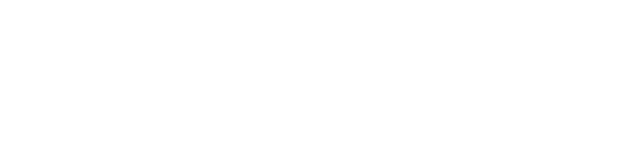
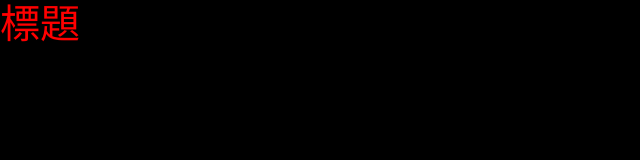
Before and after one commit to JDW-Daniel/GitHubPratice1, a plain HTML site: page index.html in a window 1280 px wide. Shown: the whole page, without its empty margins (0-640 px from the left). Drawn offline with nearby package versions, Linux system fonts and the light colour scheme.

Commit message:
新增標題標籤

```diff
--- a/css/all.css
+++ b/css/all.css
@@ -0,0 +1,6 @@
+body{
+    background-color: black;
+}
+h1{
+   color: red;
+}
--- a/index.html
+++ b/index.html
@@ -16,5 +16,6 @@
     <script src="https://code.jquery.com/jquery-3.3.1.slim.min.js" integrity="sha384-q8i/X+965DzO0rT7abK41JStQIAqVgRVzpbzo5smXKp4YfRvH+8abtTE1Pi6jizo" crossorigin="anonymous"></script>
     <script src="https://cdnjs.cloudflare.com/ajax/libs/popper.js/1.14.7/umd/popper.min.js" integrity="sha384-UO2eT0CpHqdSJQ6hJty5KVphtPhzWj9WO1clHTMGa3JDZwrnQq4sF86dIHNDz0W1" crossorigin="anonymous"></script>
     <script src="https://stackpath.bootstrapcdn.com/bootstrap/4.3.1/js/bootstrap.min.js" integrity="sha384-JjSmVgyd0p3pXB1rRibZUAYoIIy6OrQ6VrjIEaFf/nJGzIxFDsf4x0xIM+B07jRM" crossorigin="anonymous"></script>
+    <h1>標題</h1>
   </body>
 </html>
```
